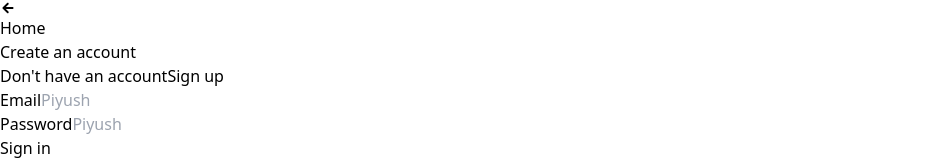
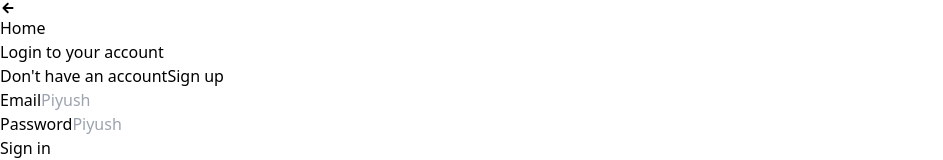
Before and after one commit to Piyush5784/Medium-blog, a React (Vite) app in the folder Frontend/: page /signin in a window 1280 px wide. Shown: the top 160 px of the page, without its empty margins (0-943 px from the left). Built offline with nearby package versions, Linux system fonts and the light colour scheme.

Commit message:
ui changes

```diff
--- a/Frontend/src/pages/Signin.tsx
+++ b/Frontend/src/pages/Signin.tsx
@@ -50,7 +50,7 @@
           <div className="h-screen flex justify-center flex-col">
             <div className="flex justify-center items-center flex-col">
               <div className="text-center w-full">
-                <div className="text-3xl font-bold">Create an account</div>
+                <div className="text-3xl font-bold">Login to your account</div>
                 <div className="text-slate-400">
                   Don't have an account
                   <Link to={"/signup"} className="underline pl-2">
```
